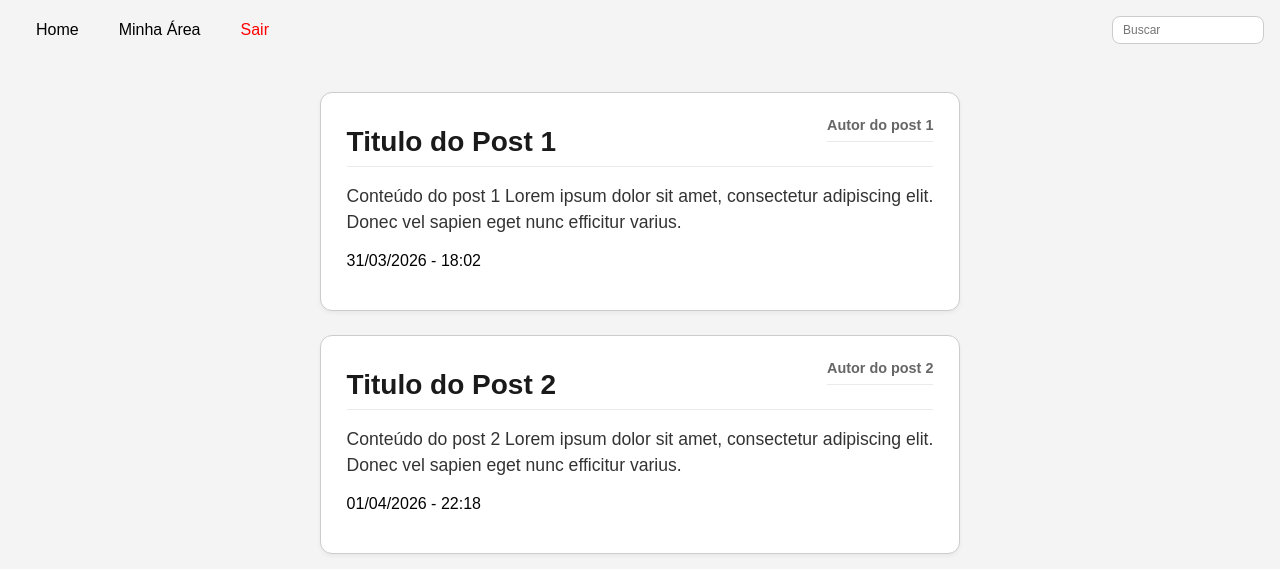
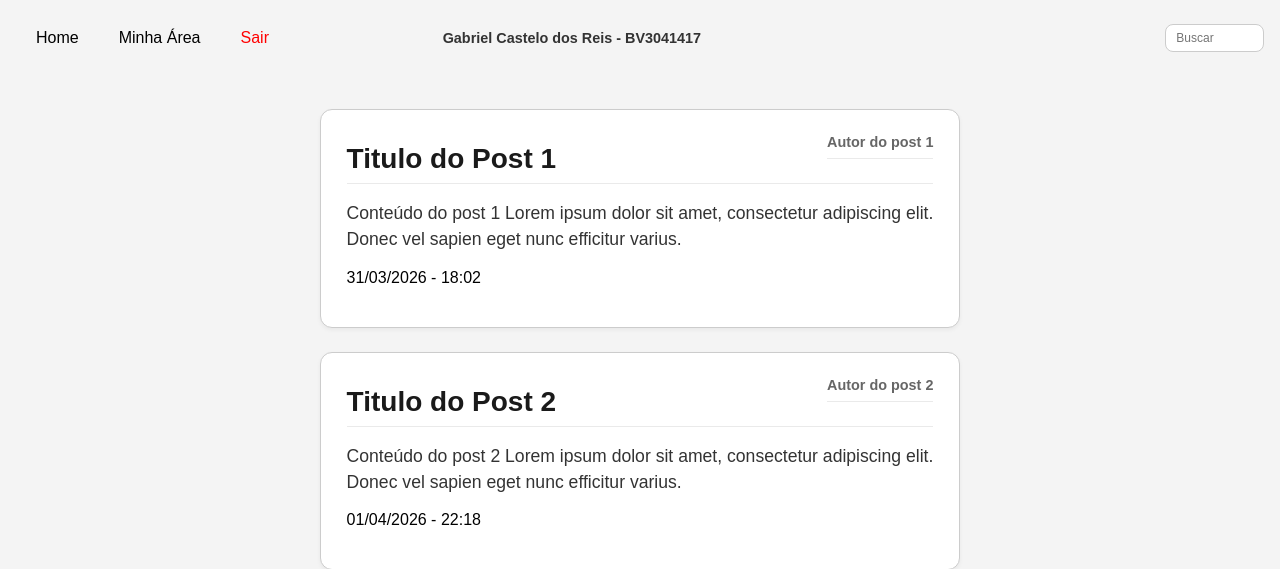
Before and after one commit to gacastelo/aw1, a PHP site: page /public/portal.html in a window 1280 px wide. Shown: the top 569 px of the page. Run offline with PHP 8.4, Linux system fonts and the light colour scheme.

Commit message:
Adiciona informações do usuário na página do portal e ajusta estilização do elemento de navegação.

```diff
--- a/aw2/Tieltter/public/portal.html
+++ b/aw2/Tieltter/public/portal.html
@@ -16,6 +16,9 @@
                 <li><a href="./minhaarea.html">Minha Área</a></li>
                 <li><a href="./index.html"><span id="logout">Sair</span></a></li>
             </ul>
+        </div>
+        <div id="eu">
+            <p>Gabriel Castelo dos Reis - BV3041417</p>
         </div>
         <div>
             <input type="text" placeholder="Buscar" id="search-bar">
--- a/aw2/Tieltter/resources/css/portal.css
+++ b/aw2/Tieltter/resources/css/portal.css
@@ -99,7 +99,7 @@ nav div{
     margin: 2vh;
 }
 
-nav div:nth-child(2){
+nav div:nth-child(3){
     justify-content: flex-end;
 }
 
@@ -120,3 +120,9 @@ footer p {
 #logout {
     color: red;
 }
+
+#eu {
+    color: #333;
+    font-size: 1.8vh;
+    font-weight: bold;
+}
```
